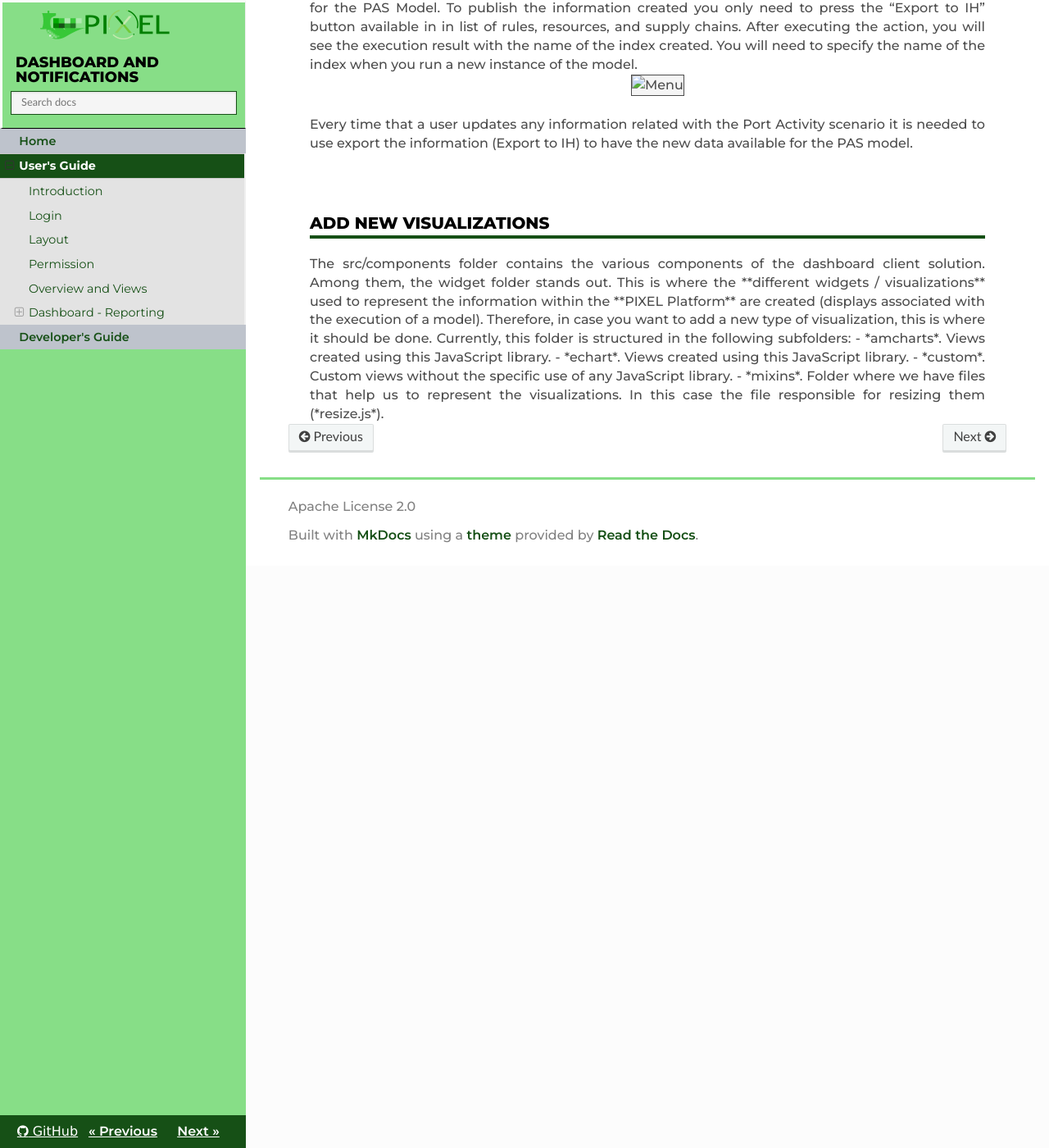
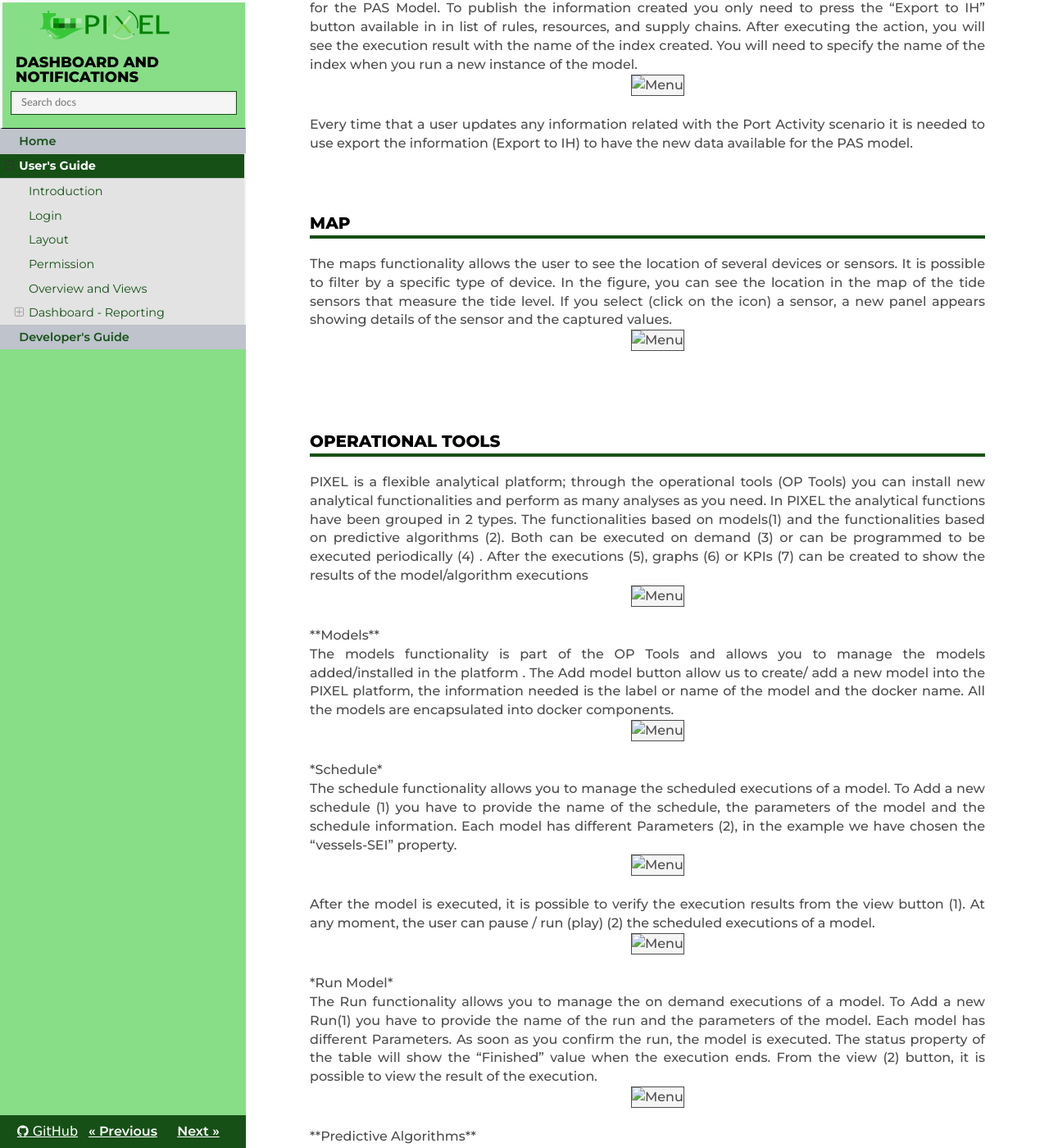
Before and after one commit to istorboi/docs-hub-dashboard, an MkDocs documentation site: the page built from docs/user_guide.md, in a window 1280 px wide and 1400 px high, scrolled down 5747 px. Shown: the whole window at 82% size. Built offline with MkDocs 1.6.1, drawn with Linux system fonts in a browser that asks for light colours; nearby versions of some CDN libraries; old or Windows-style settings are respelled for this version of MkDocs; some of the changed text lies outside the part shown.

Commit message:
add content

```diff
--- a/docs/user_guide.md
+++ b/docs/user_guide.md
@@ -318,19 +318,66 @@ Every time that a user updates any information related with the Port Activity sc
 </div>
 <br/><br/>
 
-### Add new visualizations
+### Map
 <div align="justify">
 
-The src/components folder contains the various components of the dashboard client solution.
+The maps functionality allows the user to see the location of several devices or sensors. It is possible to filter by a specific type of device. In the figure, you can see the location in the map of the tide sensors that measure the tide level. If you select (click on the icon) a sensor, a new panel appears showing details of the sensor and the captured values.
 
-Among them, the widget folder stands out. This is where the **different widgets / visualizations** used to represent the information within the **PIXEL Platform** are created (displays associated with the execution of a model).
-
-Therefore, in case you want to add a new type of visualization, this is where it should be done.
-
-Currently, this folder is structured in the following subfolders:
-  - *amcharts*. Views created using this JavaScript library.
-  - *echart*. Views created using this JavaScript library.
-  - *custom*. Custom views without the specific use of any JavaScript library.
-  - *mixins*. Folder where we have files that help us to represent the visualizations. In this case the file responsible for resizing them (*resize.js*).
+<p align="center">
+<img src="img/user_guide/Map.png" alt="Menu" align="center" />
+</p>
 
 </div>
+<br/><br/>
+
+### Operational Tools
+<div align="justify">
+PIXEL is a flexible analytical platform; through the operational tools (OP Tools) you can install new analytical functionalities and perform as many analyses as you need.
+In PIXEL the analytical functions have been grouped in 2 types. The functionalities based on models(1) and the functionalities based on predictive algorithms (2). Both can be executed on demand (3) or can be programmed to be executed periodically (4) . After the executions (5), graphs (6) or KPIs (7) can be created to show the results of the model/algorithm executions
+
+<p align="center">
+<img src="img/user_guide/otools_diagram.png" alt="Menu" align="center" />
+</p>
+
+**Models**<br/>
+The models functionality is part of the OP Tools and  allows you to manage the models added/installed in the platform . The Add model button allow us to create/ add a new model into the PIXEL platform, the information needed is the label or name of the model and the docker name.  All the models are encapsulated into docker components.
+
+<p align="center">
+<img src="img/user_guide/modelsManagement.png" alt="Menu" align="center" />
+</p>
+
+*Schedule*<br/>
+The schedule functionality allows you to manage the scheduled executions of a model. To Add  a new schedule (1) you have to provide the name of the schedule, the parameters of the model and the schedule information. Each model has different Parameters  (2), in the example we have chosen the “vessels-SEI” property.
+
+<p align="center">
+<img src="img/user_guide/scheduleModel.png" alt="Menu" align="center" />
+</p>
+
+After the model is executed, it is possible to verify the execution results from the view button (1). At any moment, the user can pause / run (play)  (2) the scheduled executions of a model.
+
+<p align="center">
+<img src="img/user_guide/executionResult.png" alt="Menu" align="center" />
+</p>
+
+*Run Model*<br/>
+The Run functionality allows you to manage the on demand executions of a model. To Add  a new Run(1) you have to provide the name of the run and the parameters of the model. Each model has different Parameters. As soon as you confirm the run, the model is executed. The status property of the table will show the “Finished” value when the execution ends. From the view (2) button, it is possible to view the result of the execution.
+
+<p align="center">
+<img src="img/user_guide/runModel.png" alt="Menu" align="center" />
+</p>
+
+**Predictive Algorithms**<br/>
+The Predictive Algorithms functionality is part of the OP Tools and  allows you to manage the algorithms added/installed in the platform. The functionality is equivalent to the model functionality, but in this case instead of running Artificial Intelligent Models, it runs predictive algorithms.
+
+<p align="center">
+<img src="img/user_guide/predictiveManagement.png" alt="Menu" align="center" />
+</p>
+
+**KPIs**<br/>
+The KPI functionality allows you to create different KPI related with model execution. There are two types of KPIs, environmental KPIs and Operational KPI. You can define as many KPIs (1) as you need and show the trends of them (2).
+
+<p align="center">
+<img src="img/user_guide/kpiManagement.png" alt="Menu" align="center" />
+</p>
+
+</div>
```
Also changed, not shown: docs/img/user_guide/Map.png (added), docs/img/user_guide/executionResult.png (added), docs/img/user_guide/kpiManagement.png (added), docs/img/user_guide/modelsManagement.png (added), docs/img/user_guide/otools_diagram.png (added), docs/img/user_guide/predictiveManagement.png (added), docs/img/user_guide/runModel.png (added), docs/img/user_guide/scheduleModel.png (added).
